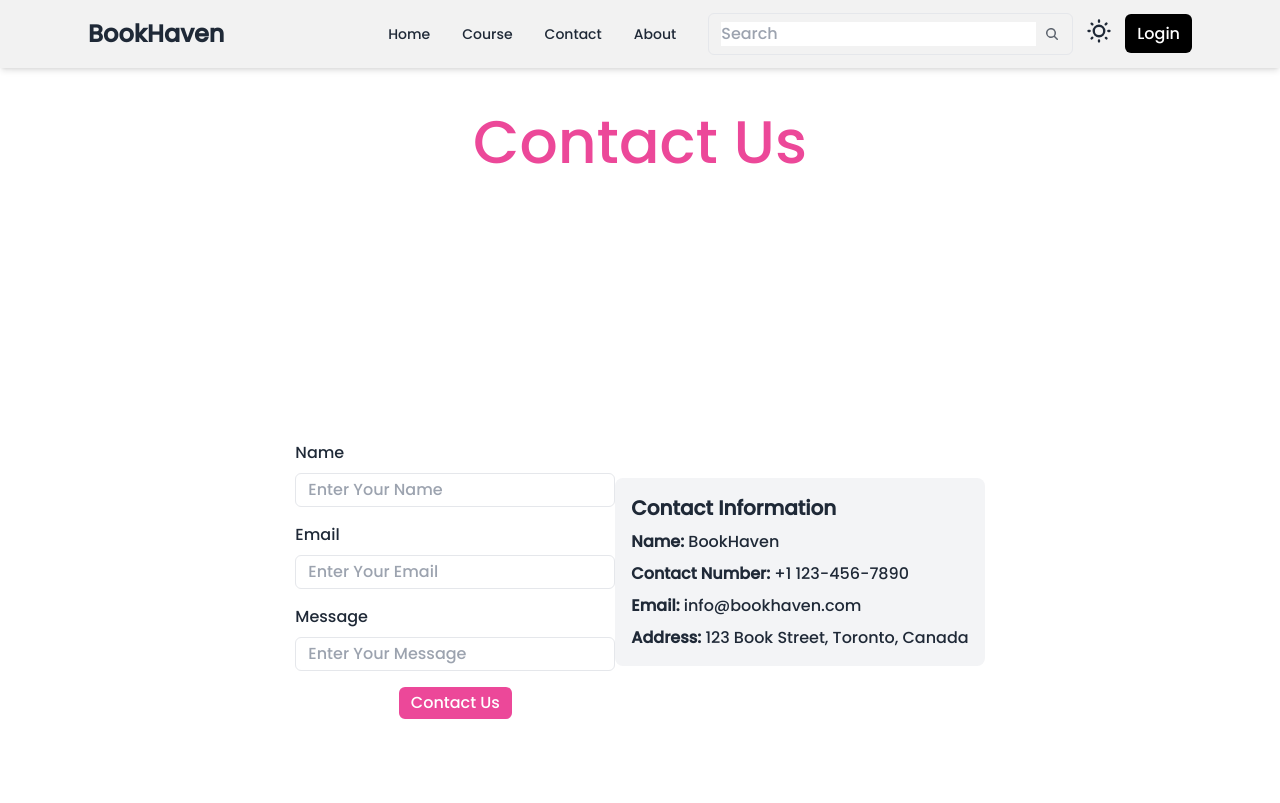
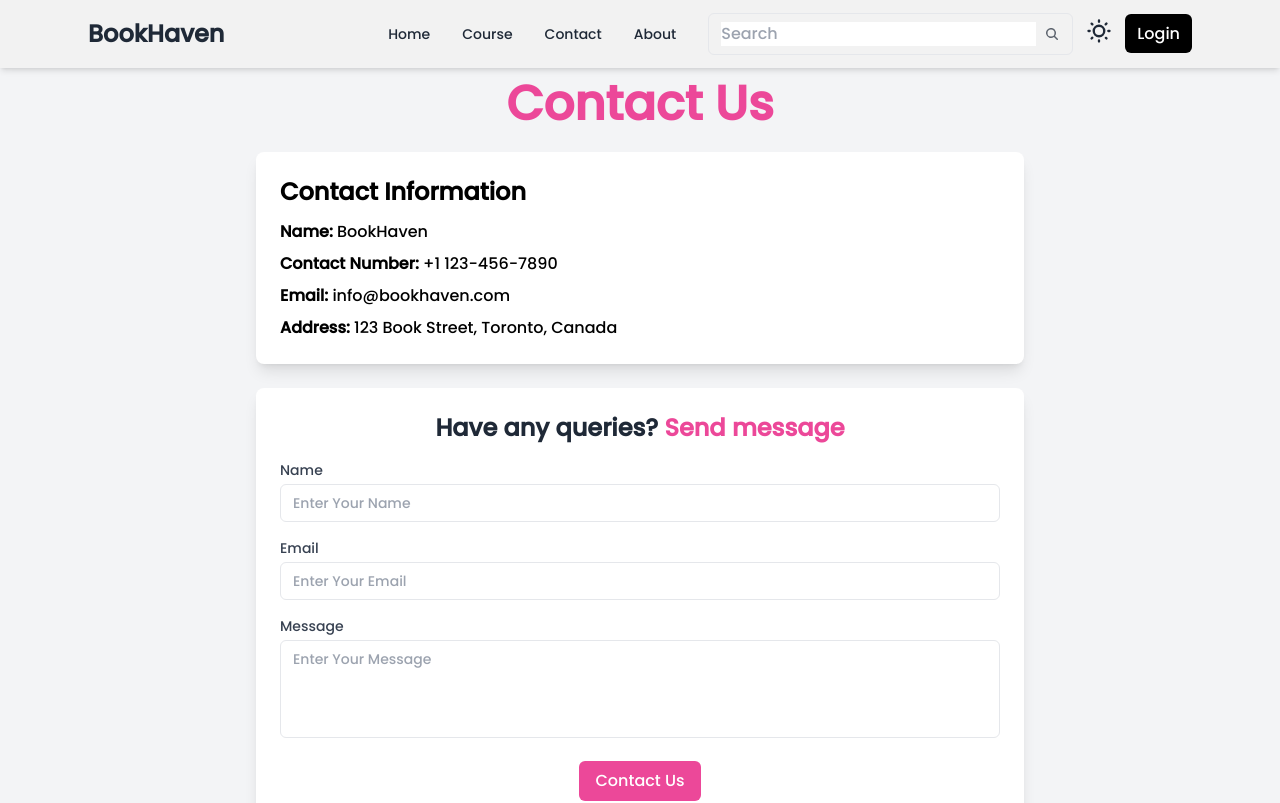
Before and after one commit to pawanharry/BookStore, a React (Vite) app: page /contact in a window 1280 px wide. Shown: the top 803 px of the page. Built offline with nearby package versions, Linux system fonts and the light colour scheme.

Commit message:
contact page

```diff
--- a/src/Components/Contact.jsx
+++ b/src/Components/Contact.jsx
@@ -1,77 +1,73 @@
-import React from 'react'
+import React from 'react';
 
 function Contact() {
   return (
-   <>
-        <div className='mt-28 items-center justify-center text-center'>
-            <h1 className='text-pink-500 text-4xl  md:text-6xl'>Contact Us</h1>
+    <div className="bg-gray-100 min-h-screen">
+      <div className="container mx-auto py-8">
+        <div className="max-w-3xl mx-auto">
+
+          {/* Contact Title */}
+          <h1 className="text-3xl md:text-5xl text-center text-pink-500 font-bold mt-12 mb-6">Contact Us</h1>
+
+          {/* Contact Information Section */}
+          <div className="bg-white rounded-lg text-black shadow-lg p-6 mb-6">
+            <h2 className="text-xl md:text-2xl font-bold mb-3">Contact Information</h2>
+            <div className="space-y-2">
+              <div><span className="font-bold">Name:</span> BookHaven</div>
+              <div><span className="font-bold">Contact Number:</span> +1 123-456-7890</div>
+              <div><span className="font-bold">Email:</span> info@bookhaven.com</div>
+              <div><span className="font-bold">Address:</span> 123 Book Street, Toronto, Canada</div>
+            </div>
           </div>
 
-        {/* left Column - Contact Form */}
-        <div className='flex h-screen items-center justify-center '>
+          {/* Contact Form Section */}
+          <div className="bg-white rounded-lg shadow-lg p-6">
+            <h2 className="text-xl md:text-2xl font-bold mb-4 text-center">Have any queries? <span className="text-pink-500 block md:inline">Send message</span></h2>
 
-
-
-            <form >
-
-            {/* Name*/}
-
-            <div className='mt-4 space-y-2'>
-                <span>Name</span><br/>
-                <input type='text' placeholder='Enter Your Name' className='w-80 px-3 py-1 border rounded-md outline-none'/>
-
+            <form className="space-y-4">
+              {/* Name Input */}
+              <div>
+                <label htmlFor="name" className="block text-sm font-medium text-gray-700 mb-1">Name</label>
+                <input
+                  type="text"
+                  id="name"
+                  placeholder="Enter Your Name"
+                  className="w-full px-3 py-2 border rounded-md outline-none text-sm text-gray-600"
+                />
               </div>
 
-
-            {/* Email*/}
-
-            <div className='mt-4 space-y-2'>
-                <span>Email</span><br/>
-                <input type='email' placeholder='Enter Your Email' className='w-80 px-3 py-1 border rounded-md outline-none'/>
-
+              {/* Email Input */}
+              <div>
+                <label htmlFor="email" className="block text-sm font-medium text-gray-700 mb-1">Email</label>
+                <input
+                  type="email"
+                  id="email"
+                  placeholder="Enter Your Email"
+                  className="w-full px-3 py-2 border rounded-md outline-none text-sm text-gray-600"
+                />
               </div>
 
-             {/*text*/}
-
-            <div className='mt-4 space-y-2'>
-                <span>Message</span><br/>
-                <input type='text' placeholder='Enter Your Message' className='w-80 px-3 py-1 border rounded-md outline-none'/>
-
+              {/* Message Textarea */}
+              <div>
+                <label htmlFor="message" className="block text-sm font-medium text-gray-700 mb-1">Message</label>
+                <textarea
+                  id="message"
+                  placeholder="Enter Your Message"
+                  rows="4"
+                  className="w-full px-3 py-2 border rounded-md outline-none text-sm text-gray-600 resize-none"
+                ></textarea>
               </div>
 
-             {/* button*/}
-
-            <div className='flex justify-around  mt-4 '>
-                <button className=' bg-pink-500 text-white rounded-md px-3 py-1 hover:bg-pink-700 duration-200'>Contact Us</button>
-
+              {/* Submit Button */}
+              <div className="text-center">
+                <button className="bg-pink-500 text-white rounded-md px-4 py-2 hover:bg-pink-700 duration-200">Contact Us</button>
               </div>
-
             </form>
-
-        {/* right Column - Contact Info */}
-        <div className="bg-gray-100 p-4 rounded-lg">
-            <h2 className="text-xl font-bold mb-2">Contact Information</h2>
-            <div className="flex flex-col space-y-2">
-                <div>
-                   <span className="font-bold">Name:</span> BookHaven
-                </div>
-                <div>
-                    <span className="font-bold">Contact Number:</span> +1 123-456-7890
-                </div>
-                <div>
-                   <span className="font-bold">Email:</span> info@bookhaven.com
-                </div>
-                <div>
-                   <span className="font-bold">Address:</span> 123 Book Street, Toronto, Canada
           </div>
         </div>
       </div>
-
     </div>
-
-
-   </>
-     )
+  );
 }
 
-export default Contact
+export default Contact;
```
Lines whose indentation alone changed are shown as unchanged.
